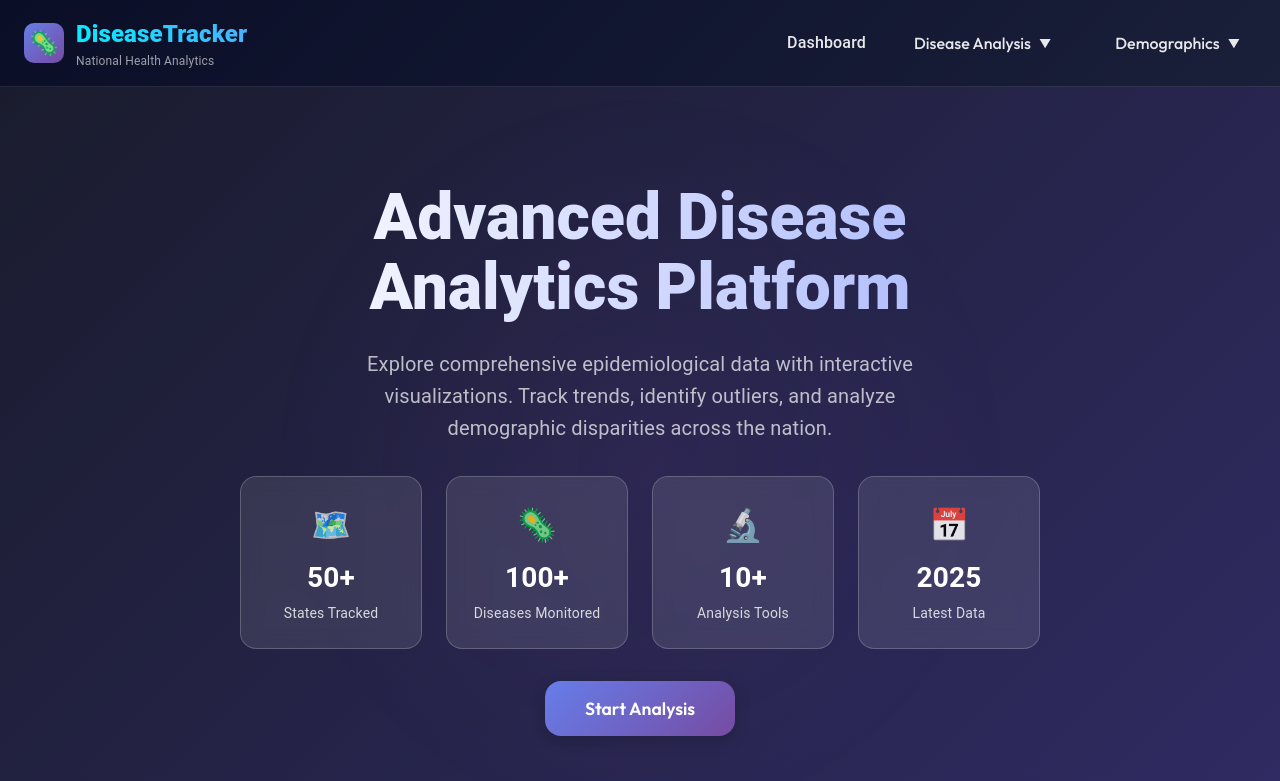
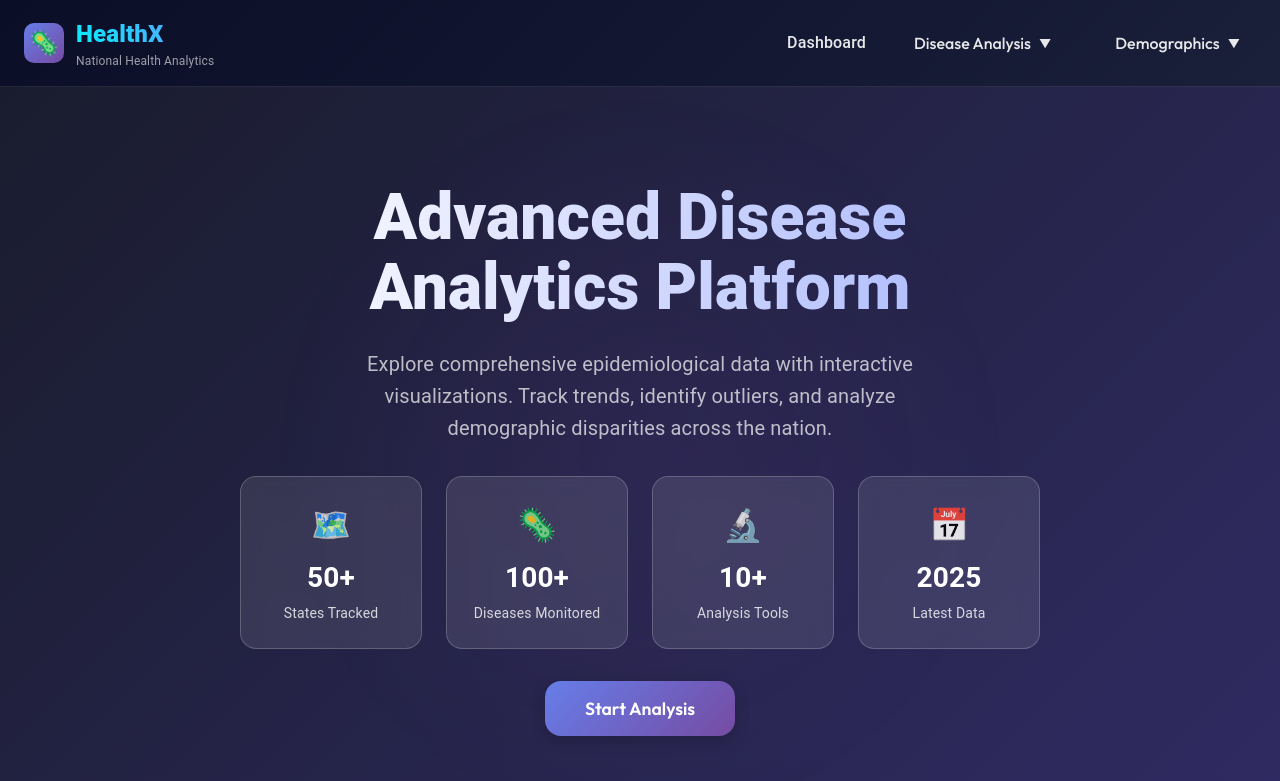
Before and after one commit to jbajaj6/CIS-5500-Project, a React (Vite) app in the folder frontend/: page / in a window 1280 px wide. Shown: the top 781 px of the page. Built offline with nearby package versions, Linux system fonts and the light colour scheme; no server answers.

Commit message:
Renamed to HealthX

```diff
--- a/frontend/src/components/NavBar.jsx
+++ b/frontend/src/components/NavBar.jsx
@@ -52,7 +52,7 @@ export default function NavBar() {
               gap: '0.5rem'
             }}>
               <span style={{ background: 'linear-gradient(45deg, #00f2fe, #4facfe)', WebkitBackgroundClip: 'text', WebkitTextFillColor: 'transparent', fontSize: '1.5rem', fontWeight: '800' }}>
-                DiseaseTracker
+                HealthX
               </span>
             </div>
             <div style={{
```
